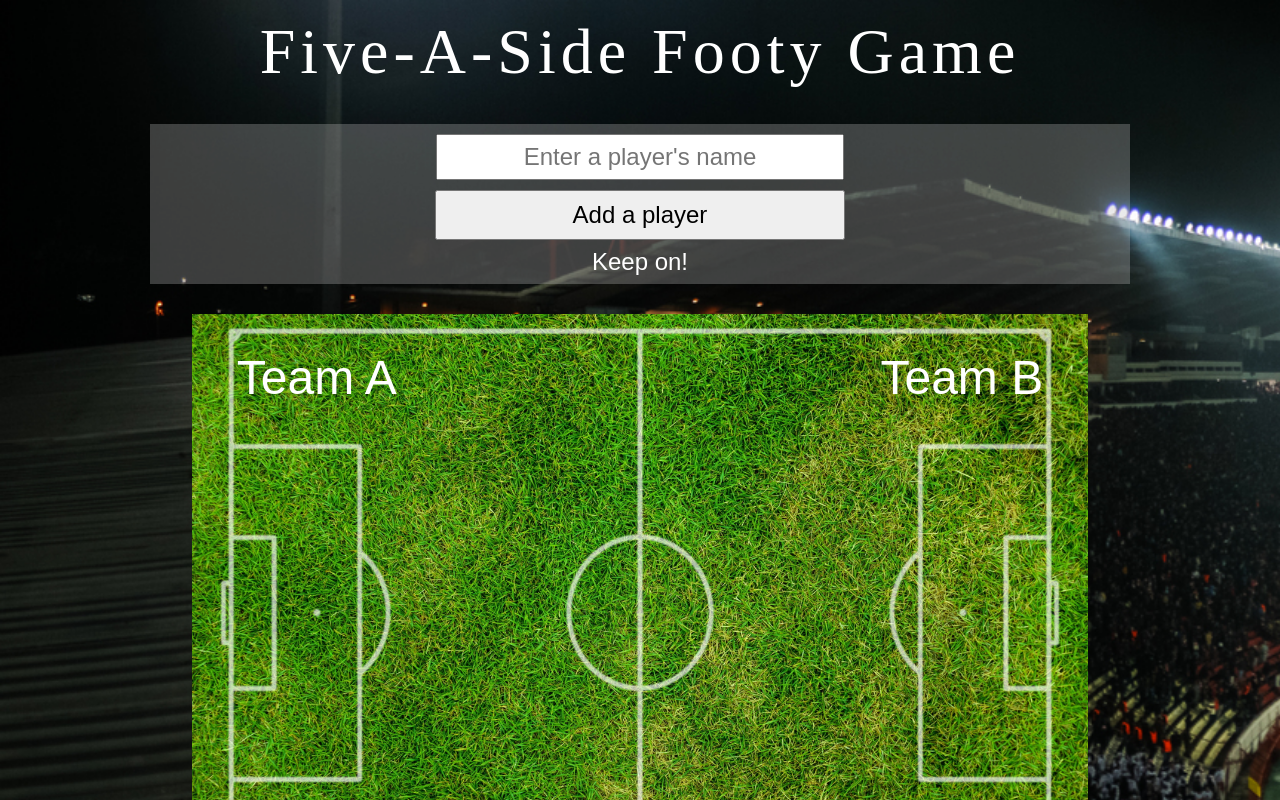
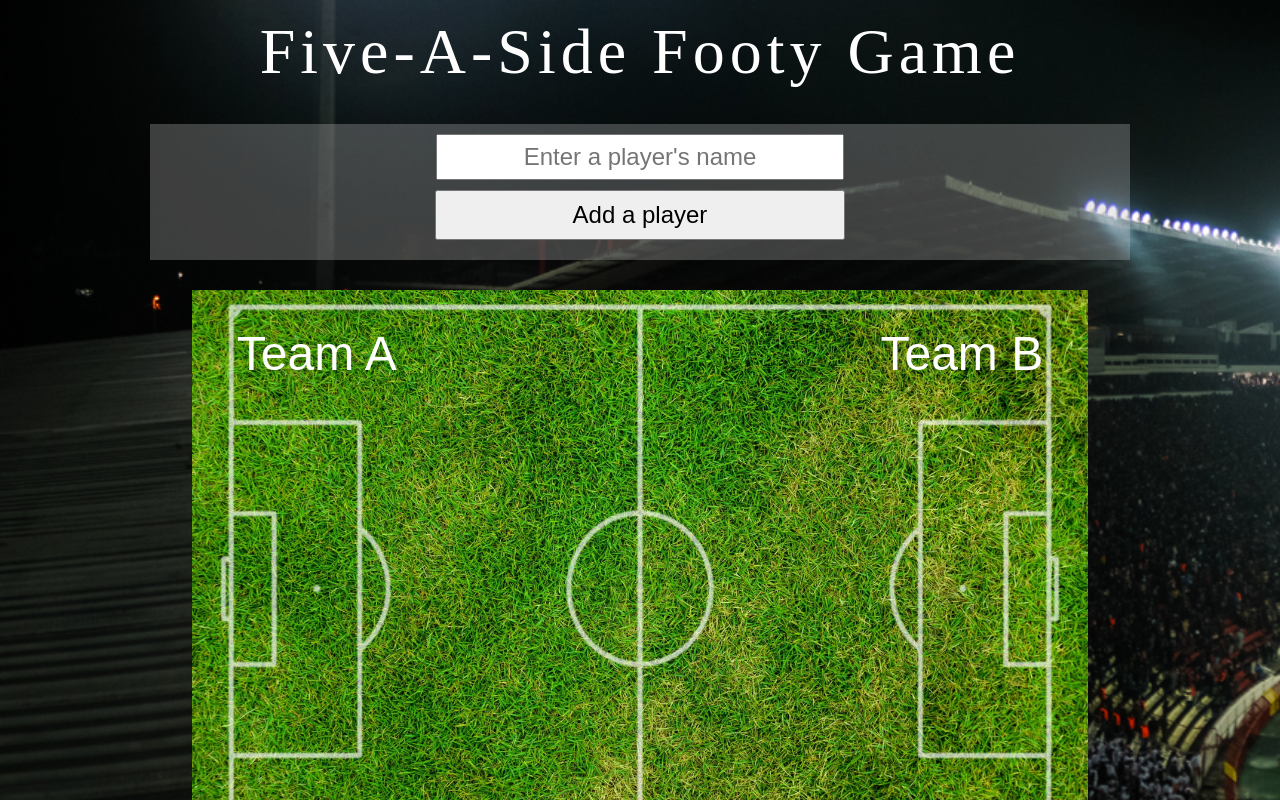
Before and after one commit to rmstibbard/five-a-side, a React (Create React App) app: page / in a window 1280 px wide. Shown: the top 800 px of the page. Built offline with nearby package versions, Linux system fonts and the light colour scheme; a web font is replaced by a local one.

Commit message:
Improved 'Teams Complete' feature

```diff
--- a/src/components/AddPlayer/AddPlayer.js
+++ b/src/components/AddPlayer/AddPlayer.js
@@ -40,7 +40,7 @@ class AddPlayer extends Component {
           <button
             type="submit"
             className="player-submit"
-            disabled={this.state.numbersReached}
+            disabled={this.props.numbersReached}
           >
             Add a player
           </button>
--- a/src/components/NumbersReached/NumbersReached.js
+++ b/src/components/NumbersReached/NumbersReached.js
@@ -2,7 +2,7 @@ import React from "react";
 
 const NumbersReached = ({ numbersReached }) => (
   <div>
-    {numbersReached ? <h2 className='numbers-reached'>Numbers Reached</h2> : <h2 className='numbers-reached'>Keep on!</h2>}
+    {numbersReached ? <h2 className='numbers-reached'>Teams Complete</h2> : null}
   </div>
 );
 
```
